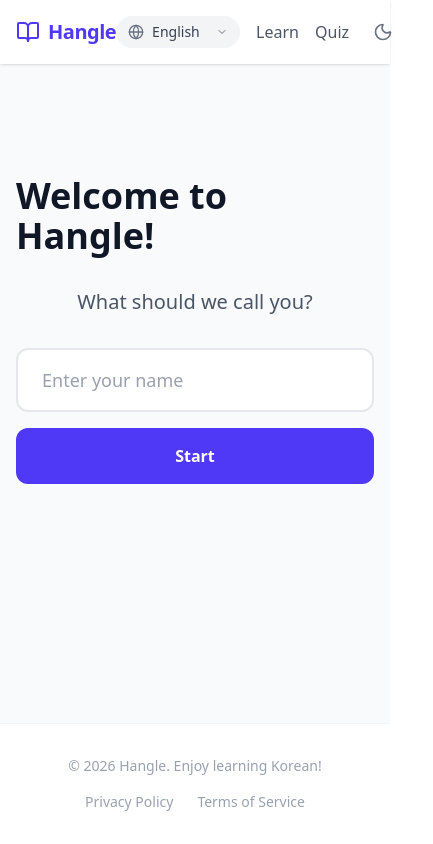
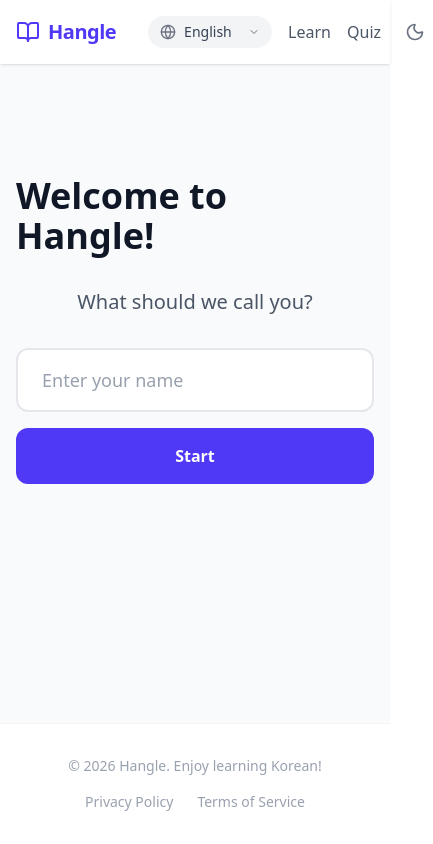
Before and after one commit to hoyakdh/hangle, a React (Vite) app: page / in a window 390 px wide. Shown: the whole page, 433 px wide, since content can reach past the window. Built offline with nearby package versions, Linux system fonts and the light colour scheme.

Commit message:
fix: resolve header overlap issue by using grid layout

```diff
--- a/src/components/Layout.tsx
+++ b/src/components/Layout.tsx
@@ -15,16 +15,16 @@ export default function Layout() {
         <div className="min-h-screen bg-gray-50 dark:bg-gray-900 flex flex-col font-sans transition-colors duration-300">
             {/* Header */}
             <header className="bg-white dark:bg-gray-800 shadow-sm sticky top-0 z-10 transition-colors duration-300">
-                <div className="max-w-4xl mx-auto px-4 h-16 flex items-center justify-between relative">
+                <div className="max-w-4xl mx-auto px-4 h-16 grid grid-cols-[1fr_auto_1fr] items-center relative gap-4">
                     {/* Left: Logo */}
-                    <Link to="/" className="flex items-center gap-2 text-indigo-600 dark:text-indigo-400 hover:opacity-80 transition">
+                    <Link to="/" className="flex items-center gap-2 text-indigo-600 dark:text-indigo-400 hover:opacity-80 transition justify-self-start col-start-1">
                         <BookOpen className="w-6 h-6" />
                         <span className="text-xl font-bold tracking-tight">Hangle</span>
                     </Link>
 
                     {/* Center: User Profile (Desktop Only) */}
                     {name && (
-                        <div className="hidden md:flex absolute left-1/2 top-1/2 transform -translate-x-1/2 -translate-y-1/2 items-center gap-4">
+                        <div className="hidden md:flex items-center gap-4 justify-self-center col-start-2 whitespace-nowrap">
                             <div className="flex items-center gap-4 bg-gray-100 dark:bg-gray-700 px-4 py-2 rounded-full transition-colors">
                                 <span className="text-sm font-bold text-gray-700 dark:text-gray-200">Lv. {level}</span>
                                 <div className="w-24 h-2 bg-gray-300 dark:bg-gray-600 rounded-full overflow-hidden">
@@ -45,7 +45,7 @@ export default function Layout() {
                     )}
 
                     {/* Right: Nav & Settings */}
-                    <nav className="flex items-center gap-4">
+                    <nav className="flex items-center gap-4 justify-self-end col-start-3">
                         <div className="relative flex items-center bg-gray-100 dark:bg-gray-700 rounded-full px-3 py-1.5 transition-colors group hover:bg-gray-200 dark:hover:bg-gray-600">
                             <Globe className="w-4 h-4 text-gray-500 dark:text-gray-400 mr-2 group-hover:text-indigo-600 dark:group-hover:text-indigo-400 transition" />
                             <select
```
